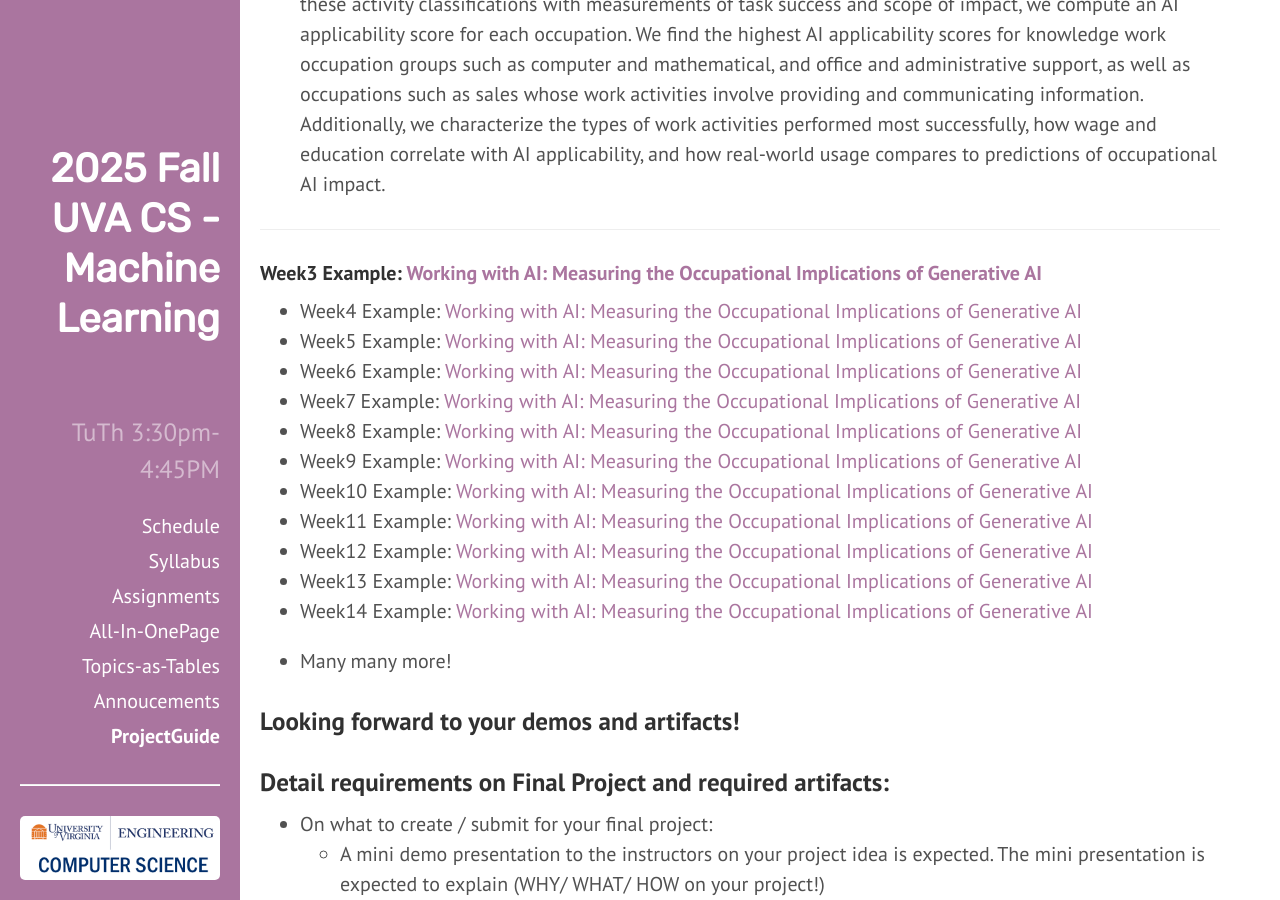
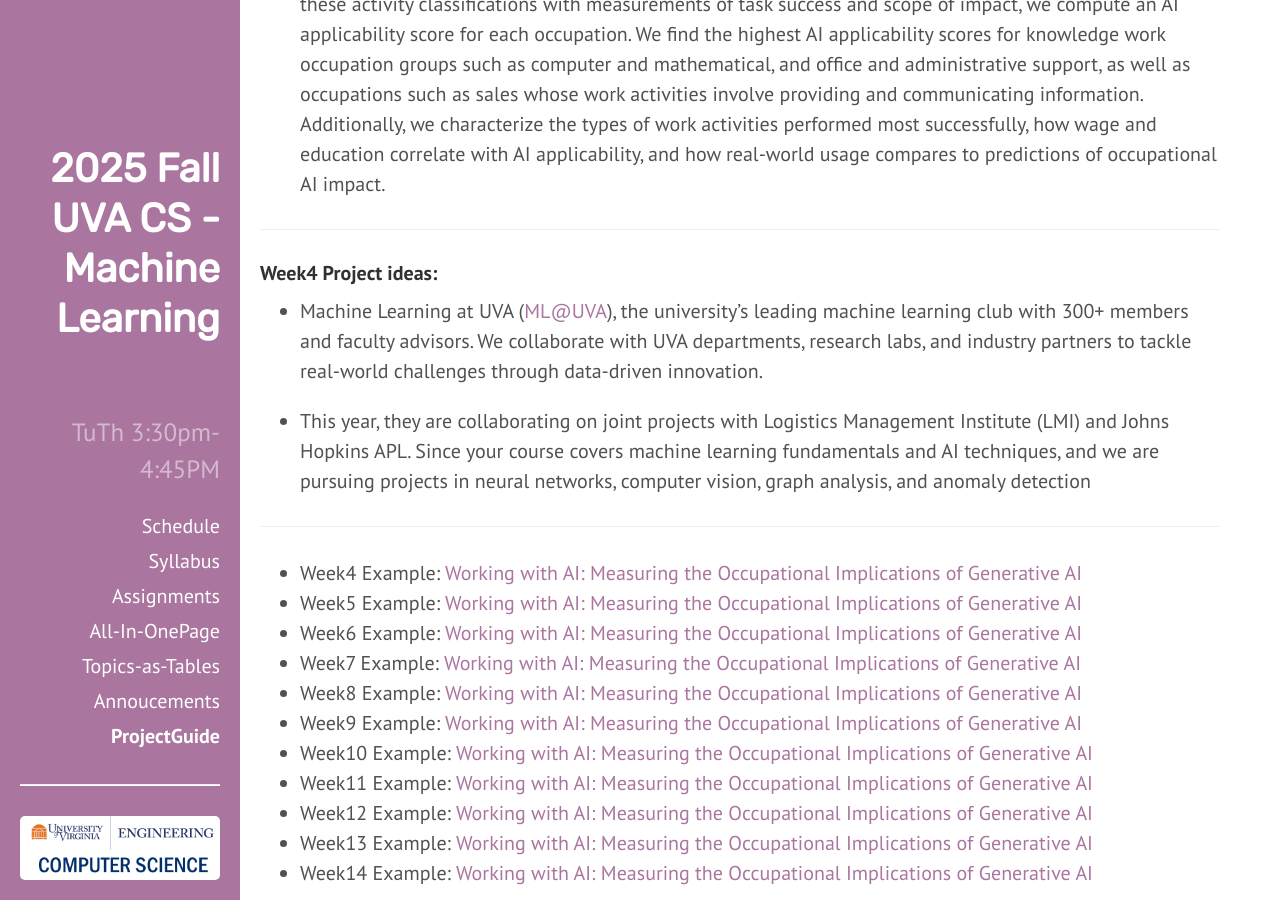
Before and after one commit to qiyanjun/2025Fall-UVA-CS-MachineLearningDeep, a Jekyll site: the page built from z25fProjects.md, in a window 1280 px wide and 900 px high, scrolled down 593 px. Built offline with Jekyll 4.4.1, drawn with Linux system fonts in a browser that asks for light colours.

Commit message:
Update z25fProjects.md

```diff
--- a/z25fProjects.md
+++ b/z25fProjects.md
@@ -17,7 +17,17 @@
 
 <hr>
 
-#### Week3 Example: [Working with AI: Measuring the Occupational Implications of Generative AI](https://arxiv.org/abs/2507.07935)
+#### Week4 Project ideas:
+
+- Machine Learning at UVA ([ML@UVA](https://mlatuva.org/)), the university's leading machine learning club with 300+ members and faculty advisors. We collaborate with UVA departments, research labs, and industry partners to tackle real-world challenges through data-driven innovation.
+
+- This year, they are collaborating on joint projects with Logistics Management Institute (LMI) and Johns Hopkins APL. Since your course covers machine learning fundamentals and AI techniques, and we are pursuing projects in neural networks, computer vision, graph analysis, and anomaly detection
+
+
+
+<hr>
+
+
 - Week4 Example: [Working with AI: Measuring the Occupational Implications of Generative AI](https://arxiv.org/abs/2507.07935)
 - Week5 Example: [Working with AI: Measuring the Occupational Implications of Generative AI](https://arxiv.org/abs/2507.07935)
 - Week6 Example: [Working with AI: Measuring the Occupational Implications of Generative AI](https://arxiv.org/abs/2507.07935)
```
